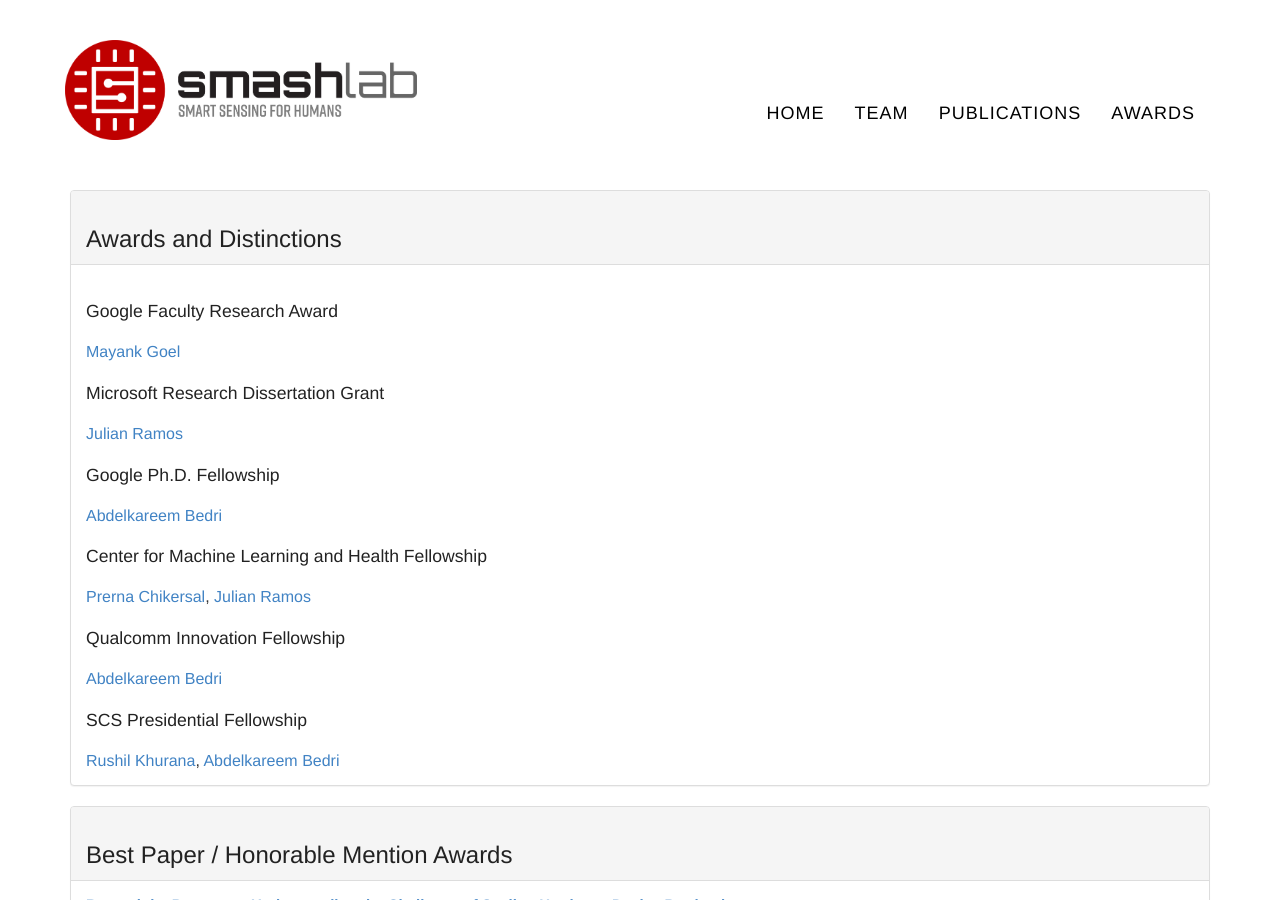
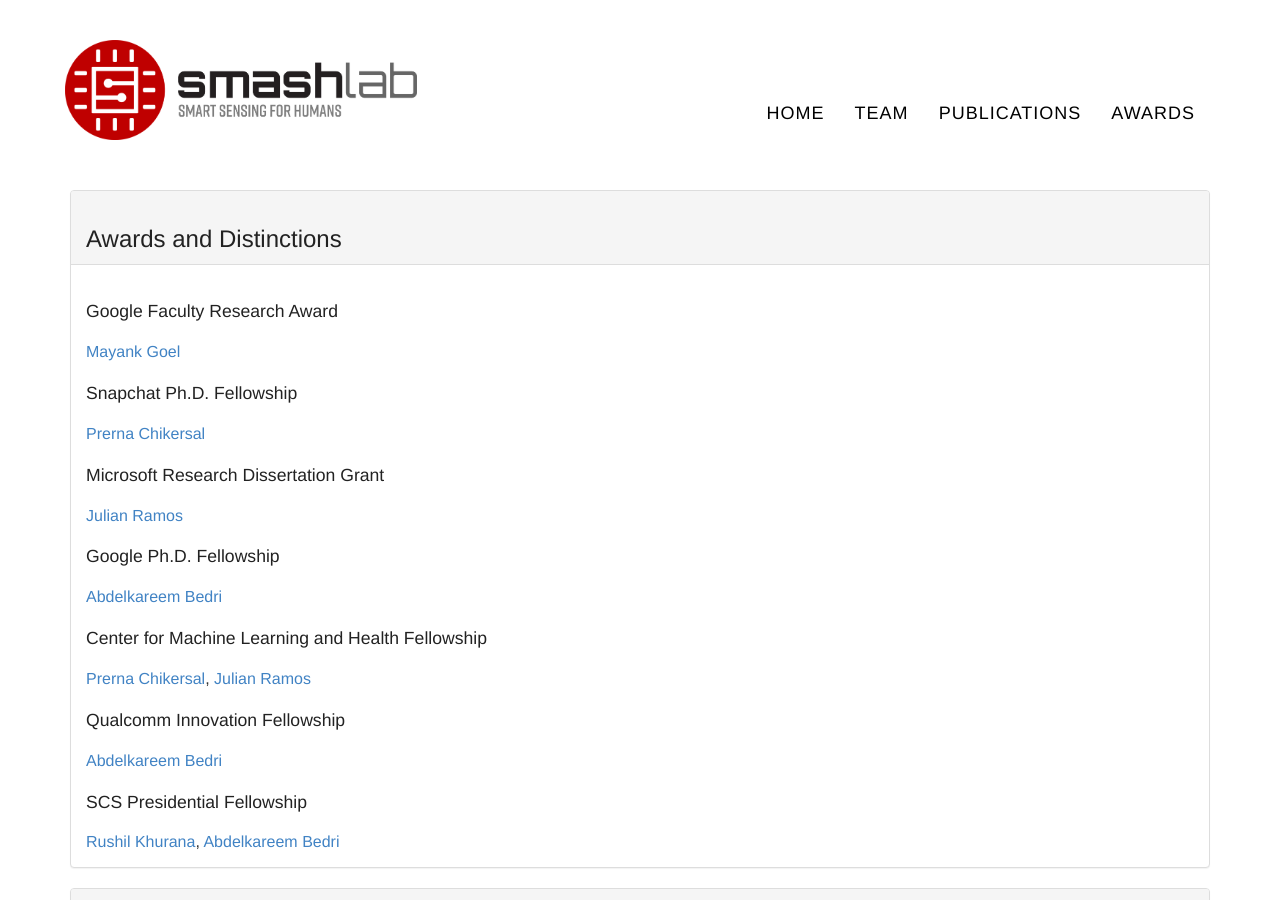
Before and after one commit to cmusmashlab/cmusmashlab.github.io, a Jekyll site: the page built from awards/index.html, in a window 1280 px wide and 900 px high. Built offline with Jekyll 4.4.1, drawn with Linux system fonts in a browser that asks for light colours; nearby versions of some CDN libraries; some web fonts are replaced.

Commit message:
Added Prerna's snapchat fellowship

```diff
--- a/_data/fellowships.yml
+++ b/_data/fellowships.yml
@@ -1,5 +1,10 @@
 - name: Google Faculty Research Award
   people: [goel]
+
+
+- name: Snapchat Ph.D. Fellowship
+  people: [chikersal]
+
 - name: Microsoft Research Dissertation Grant
   people: [ramos]
 
```
